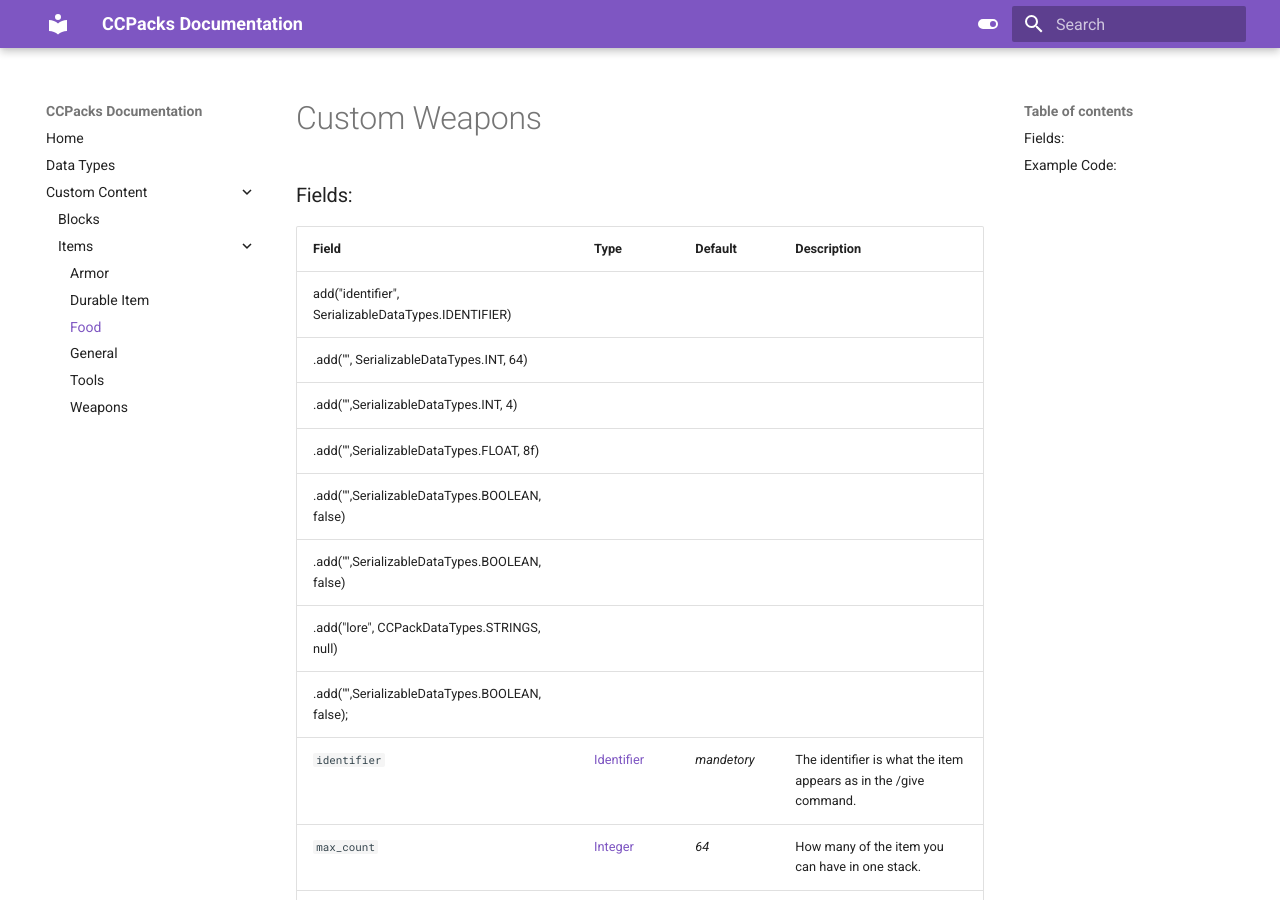
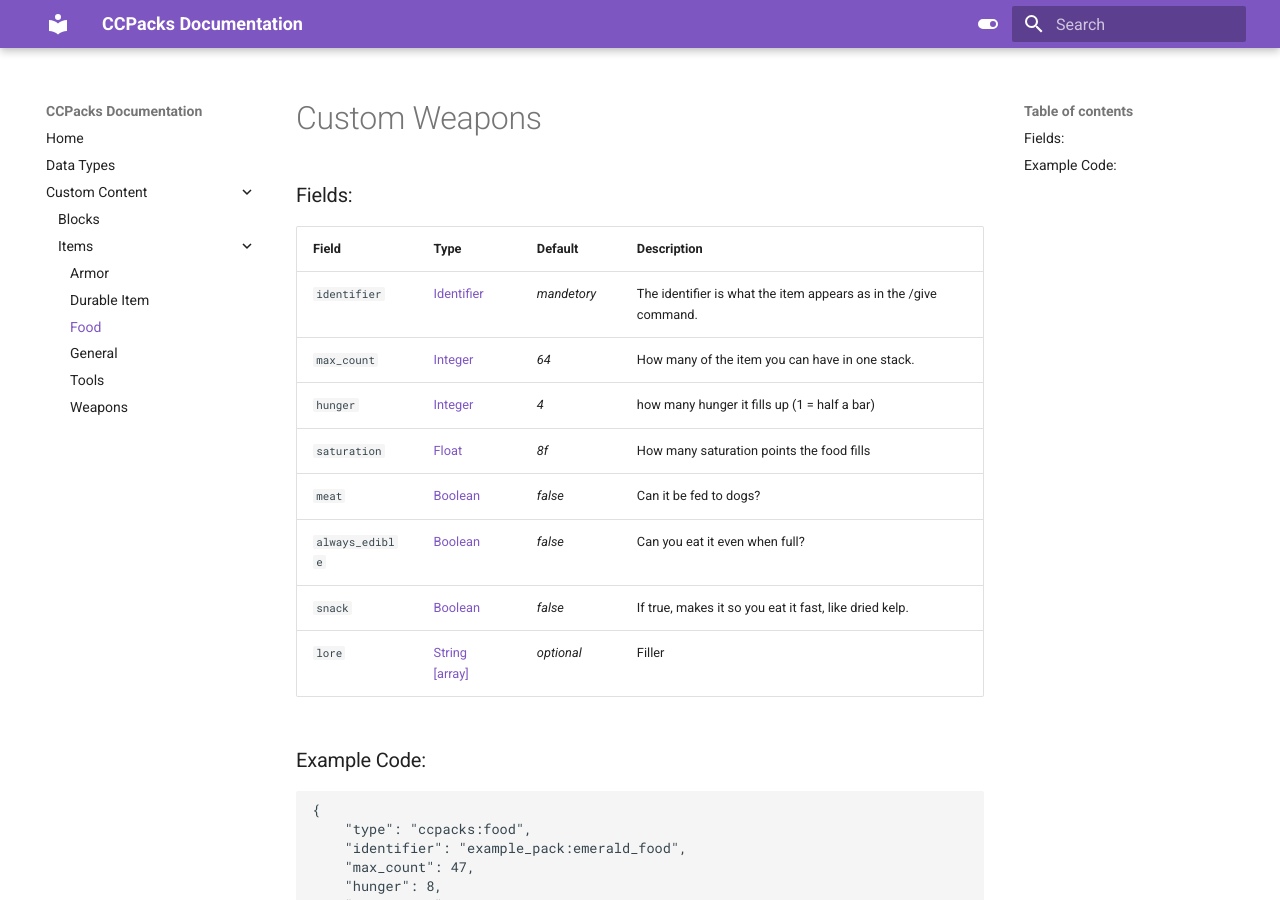
Before and after one commit to eggohito/CCPacks-Documentation, an MkDocs documentation site: the page built from docs/item/food.md, in a window 1280 px wide and 900 px high. Built offline with MkDocs 1.6.1 and Material for MkDocs 9.7.7, drawn with Linux system fonts in a browser that asks for light colours.

Commit message:
Updated most item tables again

```diff
--- a/docs/item/food.md
+++ b/docs/item/food.md
@@ -2,16 +2,8 @@
 
 ### Fields:
 
-Field  | Type | Default | Description
--------|------|---------|-------------
-add("identifier", SerializableDataTypes.IDENTIFIER)
-            .add("", SerializableDataTypes.INT, 64)
-            .add("",SerializableDataTypes.INT, 4)
-            .add("",SerializableDataTypes.FLOAT, 8f)
-            .add("",SerializableDataTypes.BOOLEAN, false)
-            .add("",SerializableDataTypes.BOOLEAN, false)
-            .add("lore", CCPackDataTypes.STRINGS, null)
-            .add("",SerializableDataTypes.BOOLEAN, false);
+   Field   | Type | Default | Description
+-----------|------|---------|-------------
 `identifier` | [Identifier]() | *mandetory* | The identifier is what the item appears as in the /give command.
 `max_count` | [Integer]() | *64* | How many of the item you can have in one stack.
 `hunger` | [Integer]() | *4* | how many hunger it fills up (1 = half a bar)
```
Also changed, not shown: docs/item/durable.md (+2 -2 lines), docs/item/general.md (+2 -2 lines), docs/item/tools.md (+2 -2 lines), docs/item/weapons.md (+2 -2 lines).
